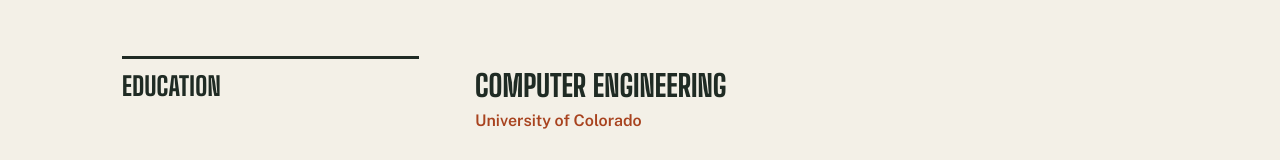
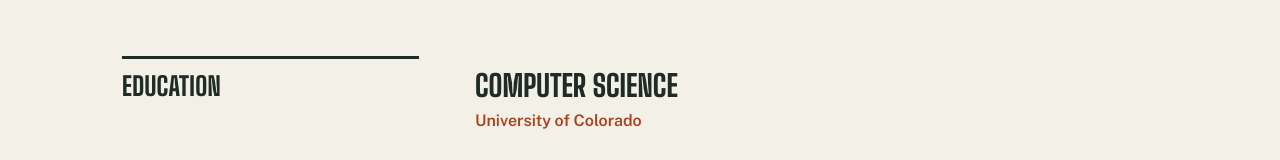
Before and after one commit to wcmalfeld/MathleteMTB-Site, a plain HTML site: page index.html in a window 1280 px wide. Shown: the part 11818-11978 px from the top of the page. Drawn offline with nearby package versions, Linux system fonts and the light colour scheme.

Commit message:
Update experience role from Computer Engineering to Computer Science

```diff
--- a/index.html
+++ b/index.html
@@ -361,7 +361,7 @@
     <ol class="exp-list">
       <li class="exp exp--plain">
         <div class="exp-body">
-          <h3 class="exp-role">Computer Engineering</h3>
+          <h3 class="exp-role">Computer Science</h3>
           <p class="exp-org"><span class="exp-co">University of Colorado</span></p>
         </div>
       </li>
```
